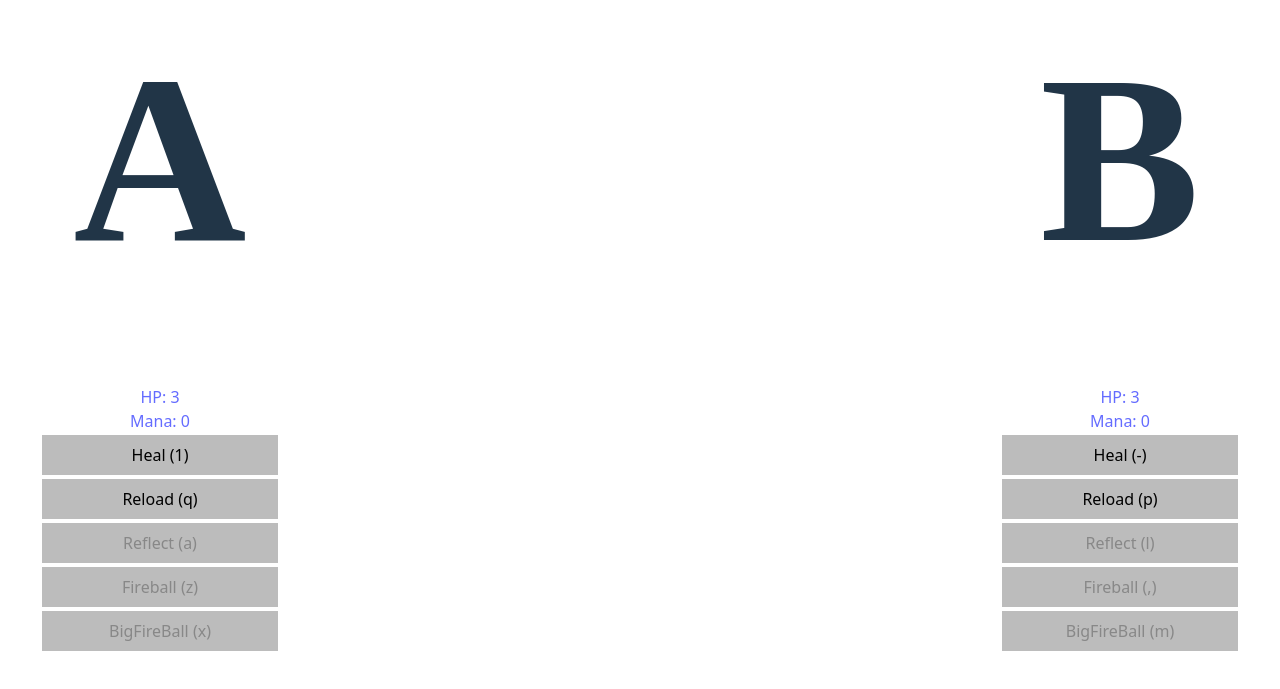
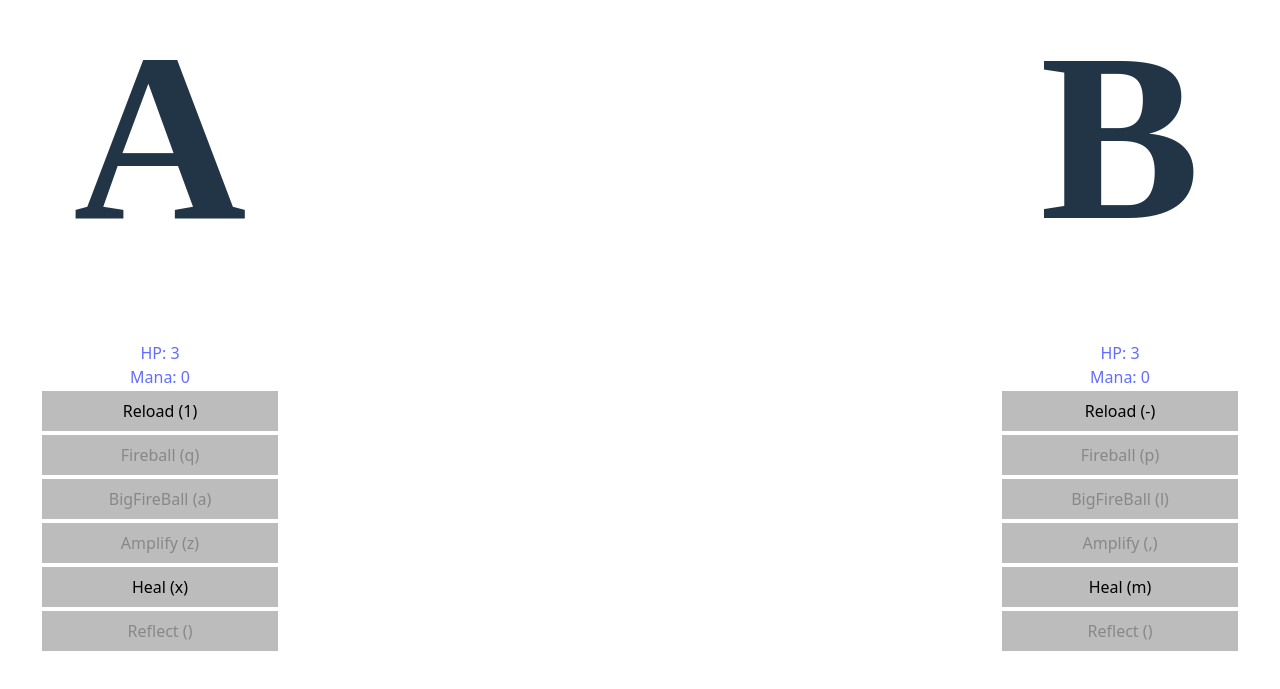
Before and after one commit to carterjandrew/mages-demo, a React (Vite) app: page / in a window 1280 px wide. Shown: the part 107-796 px from the top of the page. Built offline with nearby package versions, Linux system fonts and the light colour scheme.

Commit message:
Amplify spell added

```diff
--- a/src/app.tsx
+++ b/src/app.tsx
@@ -9,7 +9,11 @@ type MoveHandler = (p: Player) => void
 
 type MoveDisabledHandler = (p: Player) => boolean
 
-type SpellName = "Reload" | "Fireball" | "BigFireBall" | "Heal" | "Reflect"
+export type SpellName = "Reload" | "Fireball" | "BigFireBall" | "Heal" | "Reflect" | "Amplify"
+
+const activeSpells: Array<SpellName> = [
+	"Reload", "Fireball", "BigFireBall", "Amplify", "Heal", "Reflect"
+]
 
 const fireBallTime = 2
 const bigFireBallTime = 3
@@ -82,6 +86,11 @@ export function App() {
 		useEffect(() => {liveMovesRef1.current = liveMoves1}, [liveMoves1])
 		useEffect(() => {liveMovesRef2.current = liveMoves2}, [liveMoves2])
 
+		async function onAmplifyLand(spell: SpellType){
+			await new Promise(r => setTimeout(r, spell.airTime * 1000))
+			const setLiveMoves = spell.playerOne ? setLiveMoves1 : setLiveMoves2
+			setLiveMoves(lm => lm.filter(m => m.id != spell.id))
+		}
 		async function onFireballLand(spell: SpellType){
 			await new Promise(r => setTimeout(r, spell.airTime * 1000))
 			const setLiveMoves = spell.playerOne ? setLiveMoves1 : setLiveMoves2
@@ -141,6 +150,7 @@ export function App() {
 						setPlayer({...p, mana: p.mana - 1})
 						const setLiveMoves = p.num == 1 ? setLiveMoves1 : setLiveMoves2
 						const fireball: SpellType = {
+								name: "BigFireBall",
 								hp: 1,
 								playerOne: p.num == 1,
 								airTime: fireBallTime,
@@ -157,6 +167,7 @@ export function App() {
 						setPlayer({...p, mana: p.mana - 2})
 						const setLiveMoves = p.num == 1 ? setLiveMoves1 : setLiveMoves2
 						const fireball: SpellType = {
+								name: "BigFireBall",
 								hp: 2,
 								playerOne: p.num == 1,
 								airTime: bigFireBallTime,
@@ -167,6 +178,23 @@ export function App() {
 								return [...lm, fireball]
 						})
 						onFireballLand(fireball)
+				},
+				"Amplify": (p) => {
+						const setPlayer = p.num == 1 ? setPlayer1 : setPlayer2
+						setPlayer({...p, mana: p.mana - 1})
+						const setLiveMoves = p.num == 1 ? setLiveMoves1 : setLiveMoves2
+						const spell: SpellType = {
+								name: "Amplify",
+								hp: 1,
+								playerOne: p.num == 1,
+								airTime: bigFireBallTime,
+								timeCast: performance.now(),
+								id: numSpellsCast.current++
+						}
+						setLiveMoves(lm => {
+								return [...lm, spell]
+						})
+						onAmplifyLand(spell)
 				}
 		}
 
@@ -186,20 +214,24 @@ export function App() {
 				"BigFireBall": (p) => {
 						return p.mana > 1
 				},
+				"Amplify": (p) => {
+					return p.mana > 0
+				}
 		}
 
 		const spellCooldowns: Record<SpellName, number> = {
-				"Heal": 			10,
-				"BigFireBall": 		40,
+				"Heal":					10,
+				"BigFireBall": 	40,
 				"Fireball": 		20,
 				"Reflect": 			30,
 				"Reload": 			10,
+				"Amplify": 			30,
 		}
 
 		const p1Moves = useRef<Record<SpellName, Move> | null>(null)
 		if (!p1Moves.current) {
 		  p1Moves.current = {} as Record<SpellName, Move>
-		  ;(Object.keys(moveDisabledHandlers) as SpellName[]).forEach((key, index) => {
+		  ;(activeSpells).forEach((key, index) => {
 		    p1Moves.current![key] = {
 		      triggerKey: p1Keys[index],
 		      cooldown: spellCooldowns[key],
@@ -214,27 +246,25 @@ export function App() {
 				keyToSpell1[value.triggerKey] = key as SpellName
 		})
 
-		const [p1Recharge, setP1Recharge] = useState<Record<SpellName, number>>({
-				"Reload": 0,
-				"Heal": 0,
-				"Reflect": 0,
-				"Fireball": 0,
-				"BigFireBall": 0,
-		})
+		const [p1Recharge, setP1Recharge] = useState<Record<SpellName, number>>({})
+		useEffect(() => {
+			const tempRecharge: Record<SpellName, number> = {}
+			activeSpells.forEach(name => tempRecharge[name] = 0)
+			setP1Recharge(tempRecharge)
+		}, [])
 
-		const [p1Disabled, setP1Disabled] = useState<Record<SpellName, boolean>>({
-				"Reload": true,
-				"Heal": true,
-				"Reflect": true,
-				"Fireball": true,
-				"BigFireBall": true,
-		})
+		const [p1Disabled, setP1Disabled] = useState<Record<SpellName, boolean>>({})
+		useEffect(() => {
+			const tempDisabled: Record<SpellName, boolean> = {}
+			activeSpells.forEach(name => tempDisabled[name] = true)
+			setP1Disabled(tempDisabled)
+		}, [])
 
 
 		const p2Moves = useRef<Record<SpellName, Move> | null>(null)
 		if (!p2Moves.current) {
 		  p2Moves.current = {} as Record<SpellName, Move>
-		  ;(Object.keys(moveDisabledHandlers) as SpellName[]).forEach((key, index) => {
+		  (activeSpells).forEach((key, index) => {
 		    p2Moves.current![key] = {
 		      triggerKey: p2Keys[index],
 		      cooldown: spellCooldowns[key],
@@ -250,21 +280,19 @@ export function App() {
 				keyToSpell2[value.triggerKey] = key as SpellName
 		})
 
-		const [p2Recharge, setP2Recharge] = useState<Record<SpellName, number>>({
-				"Reload": 0,
-				"Heal": 0,
-				"Reflect": 0,
-				"Fireball": 0,
-				"BigFireBall": 0,
-		})
+		const [p2Recharge, setP2Recharge] = useState<Record<SpellName, number>>({})
+		useEffect(() => {
+			const tempRecharge: Record<SpellName, number> = {}
+			activeSpells.forEach(name => tempRecharge[name] = 0)
+			setP2Recharge(tempRecharge)
+		}, [])
 
-		const [p2Disabled, setP2Disabled] = useState<Record<SpellName, boolean>>({
-				"Reload": true,
-				"Heal": true,
-				"Reflect": true,
-				"Fireball": true,
-				"BigFireBall": true,
-		})
+		const [p2Disabled, setP2Disabled] = useState<Record<SpellName, boolean>>({})
+		useEffect(() => {
+			const tempDisabled: Record<SpellName, boolean> = {}
+			activeSpells.forEach(name => tempDisabled[name] = true)
+			setP2Disabled(tempDisabled)
+		}, [])
 
 		function objectMap(object, mapFn) {
 		  return Object.keys(object).reduce(function(result, key) {
@@ -286,6 +314,7 @@ export function App() {
 		function getProgress(time: number, spell: SpellType): number {
 			return (time - spell.timeCast) / (1000 * spell.airTime)
 		}
+
 		function handleSpellCollisions(){
 			const time = performance.now()
 			liveMovesRef1.current.forEach((s1, i1) => {
@@ -297,10 +326,16 @@ export function App() {
 					if(Math.abs(p1 - p2) > 0.1) return;
 					const newCollisions = collisions ? [s2.id, ...collisions] : [s2.id]
 					spellCollisions.current[s1.id] = newCollisions
+					let hpChange1 = -1
+					let hpChange2 = -1
+					if(s1.name === "Amplify" && s1.hp > 0) hpChange2 = 1;
+					if(s2.name === "Amplify" && s2.hp > 0) hpChange1 = 1;
+					console.log("Hp Change 1", hpChange1)
+					console.log("Hp Change 2", hpChange2)
 					const lm1 = liveMoves1.slice()
 					const lm2 = liveMoves2.slice()
-					s1.hp -= 1;
-					s2.hp -= 1;
+					s1.hp += hpChange1;
+					s2.hp += hpChange2;
 					lm1[i1] = s1;
 					lm2[i2] = s2;
 					setLiveMoves1(lm1)
@@ -311,26 +346,26 @@ export function App() {
 
 		const animate = time => {
 			handleSpellCollisions()
-			setP1Recharge(
+			setP1Recharge( p1Recharge =>
 					objectMap(p1Recharge, (k, v) => {
 							const move = p1Moves.current[k as SpellName]
 							return (time - move.lastTriggered) / move.cooldown
 					})
 			)
-			setP2Recharge(
+			setP2Recharge( p2Recharge =>
 					objectMap(p2Recharge, (k, v) => {
 							const move = p2Moves.current[k as SpellName]
 							return (time - move.lastTriggered) / move.cooldown
 					})
 			)
-			setP1Disabled(
+			setP1Disabled( p1Disabled =>
 					objectMap(p1Disabled, (k, v) => {
 							const move = p1Moves.current[k as SpellName]
 							const recharge = (time - move.lastTriggered) / move.cooldown
 							return recharge < 97 || !move.disabledHandler(player1Ref.current)
 					})
 			)
-			setP2Disabled(
+			setP2Disabled( p2Disabled =>
 					objectMap(p2Disabled, (k, v) => {
 							const move = p2Moves.current[k as SpellName]
 							const recharge = (time - move.lastTriggered) / move.cooldown
--- a/src/components/spell.tsx
+++ b/src/components/spell.tsx
@@ -1,7 +1,9 @@
 import type { CSSProperties } from "preact"
 import { useEffect, useMemo, useRef, useState } from "preact/hooks"
+import type { SpellName } from "../app"
 
 export type SpellType = {
+		name: SpellName,
 		hp: number,
 		playerOne: boolean,
 		timeCast: number
```
